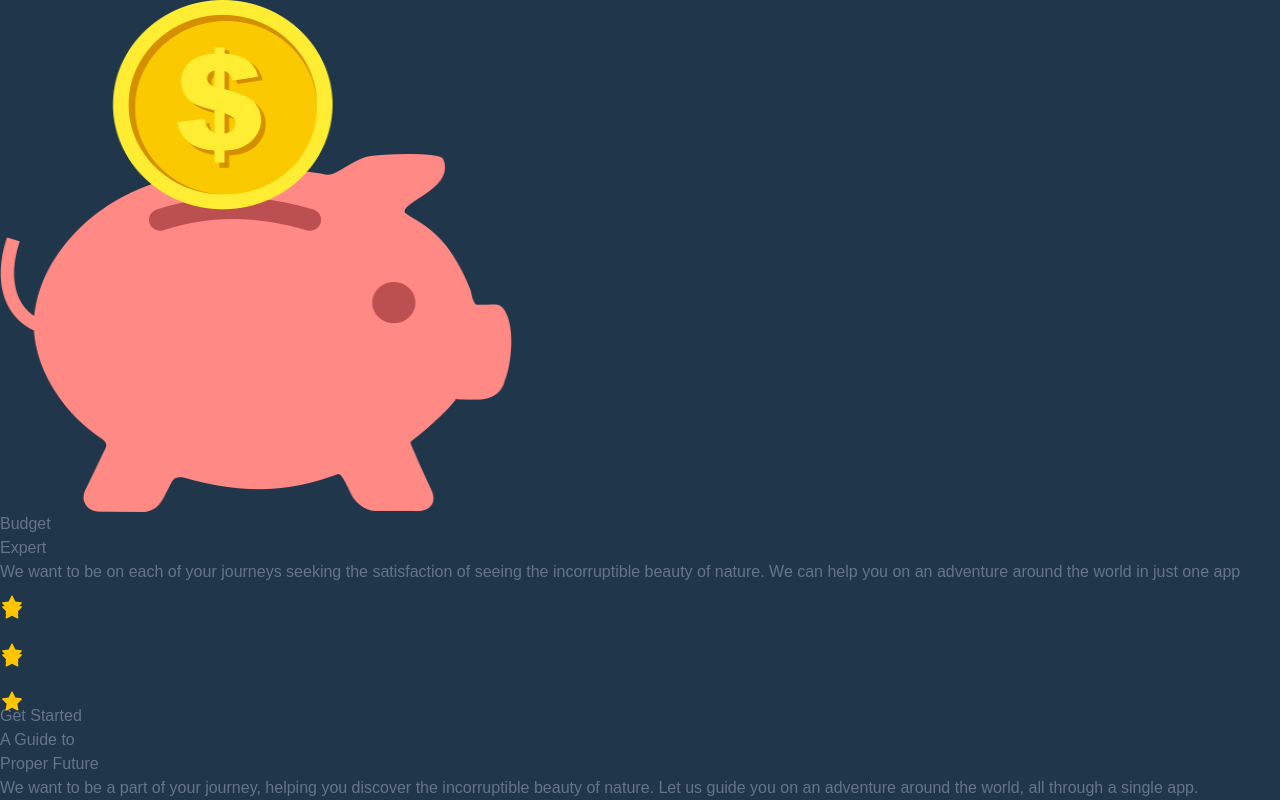
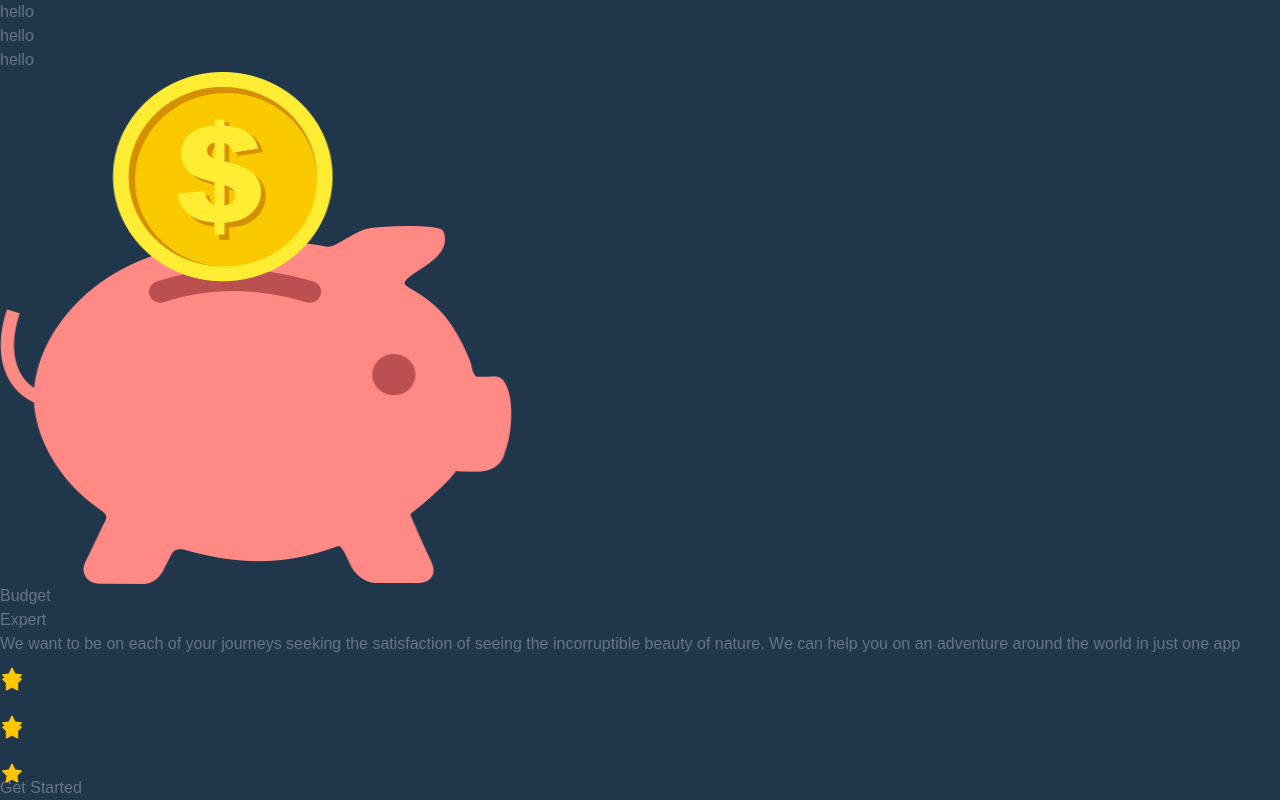
Before and after one commit to Sandeshstha0/Cap_frontend, a Next.js app: page / in a window 1280 px wide. Shown: the top 800 px of the page. Built offline with nearby package versions, Linux system fonts and the light colour scheme.

Commit message:
foldrer change

```diff
--- /dev/null
+++ b/src/Components/globalComponent/Landingpage/NavBar.tsx
@@ -0,0 +1,13 @@
+import React from 'react'
+
+export default function NavBar() {
+  return (
+    <>
+    <div className='flex justify-between p-6'>
+        <div>hello</div>
+        <div>hello</div>
+        <div>hello</div>
+    </div>
+    </>
+  )
+}
--- a/src/pages/index.tsx
+++ b/src/pages/index.tsx
@@ -1,3 +1,4 @@
+import NavBar from "@/Components/globalComponent/Landingpage/NavBar";
 import DoYouKnow from "@/Components/PageComponent/Landingpage/Home/DoYouKnow";
 import HeroSection from "@/Components/PageComponent/Landingpage/Home/HeroSection";
 import SecondSection from "@/Components/PageComponent/Landingpage/Home/SecondSection";
@@ -7,6 +8,7 @@ export default function Home() {
   return (
     <>
       <div className=" bg-primary overflow-y-hidden">
+        <NavBar/>
         <HeroSection />
         <SecondSection />
         <DoYouKnow />
```
